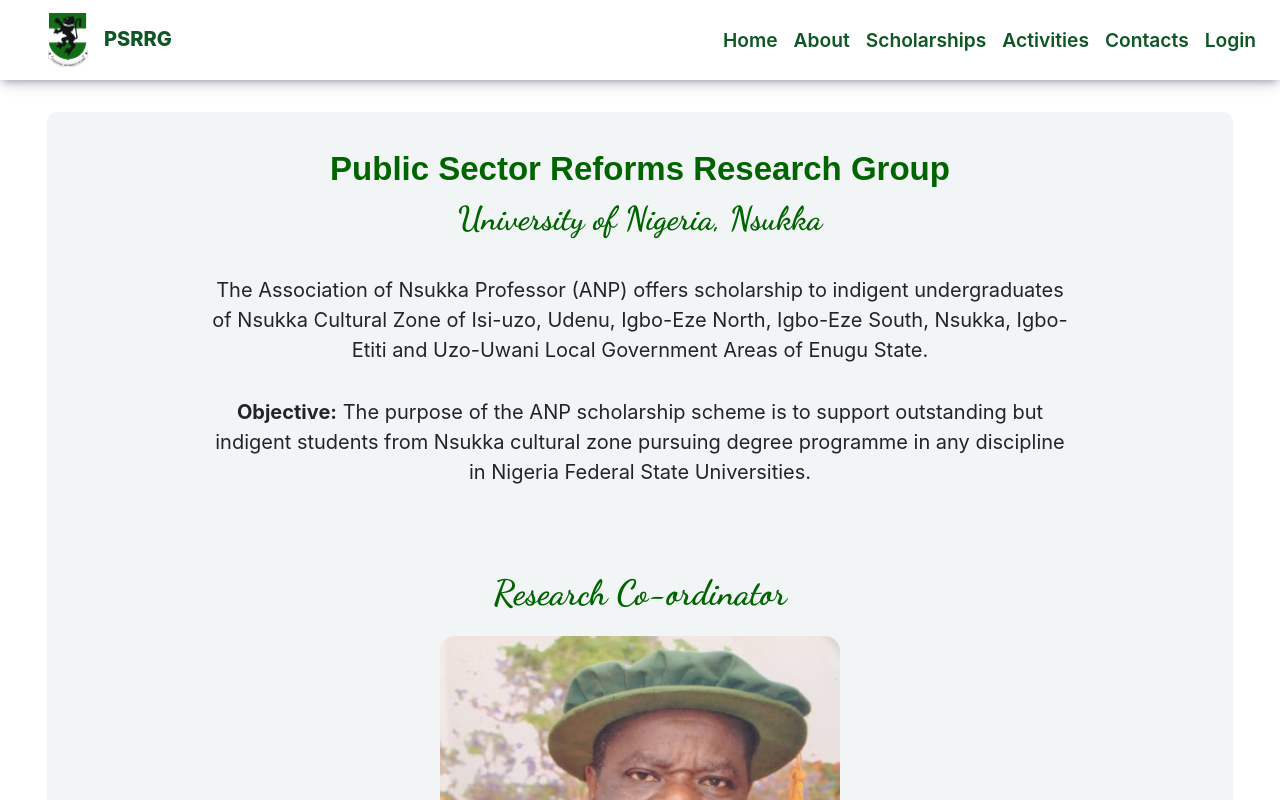
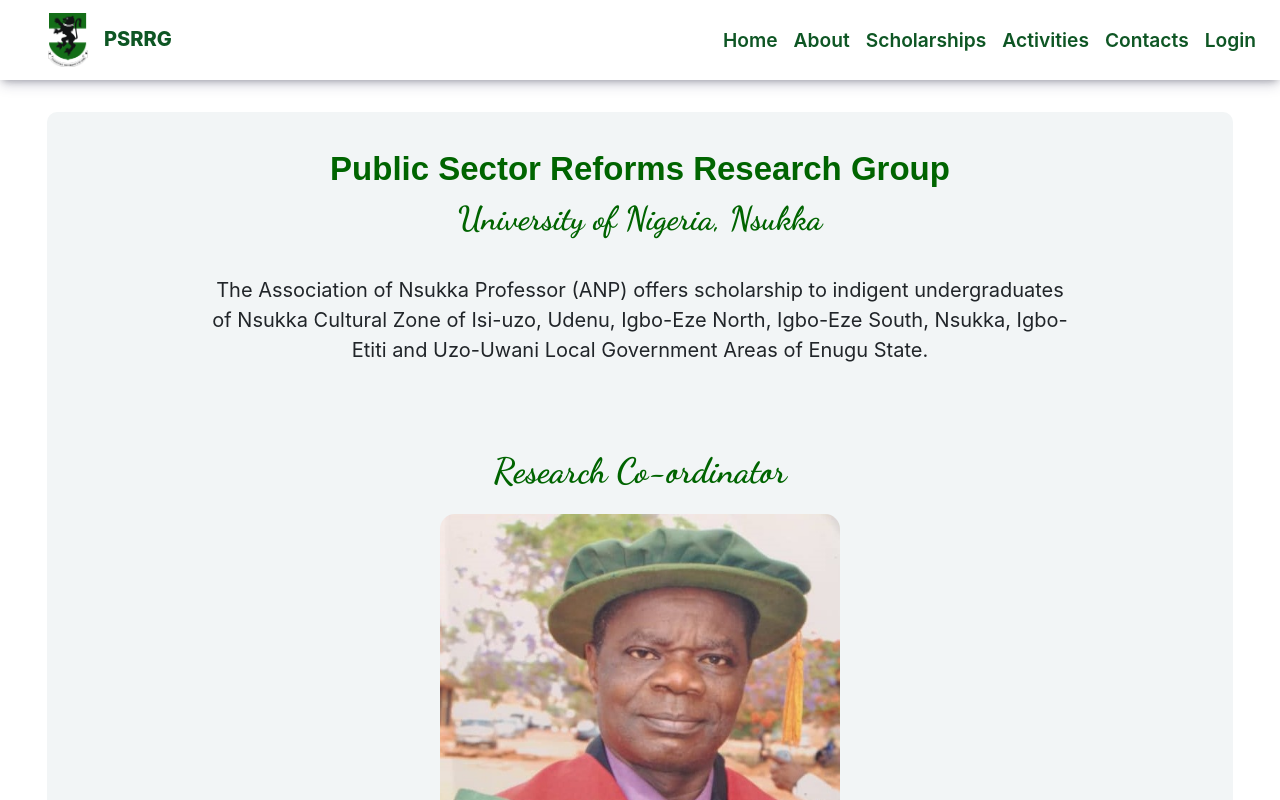
Before and after one commit to ekeneakubue/psrrg, a React (Create React App) app: page /about in a window 1280 px wide. Shown: the top 800 px of the page. Built offline with nearby package versions, Linux system fonts and the light colour scheme.

Commit message:
Update About.jsx

```diff
--- a/src/pages/about/About.jsx
+++ b/src/pages/about/About.jsx
@@ -15,11 +15,7 @@
                 undergraduates of Nsukka Cultural Zone of Isi-uzo, Udenu, Igbo-Eze North, Igbo-Eze
                 South, Nsukka, Igbo-Etiti and Uzo-Uwani Local Government Areas of Enugu State.
               </div>
-              <div className='contents'>
-                <b>Objective:</b> The purpose of the ANP scholarship scheme is to support outstanding but
-                indigent students from Nsukka cultural zone pursuing degree programme in any
-                discipline in Nigeria Federal State Universities.
-              </div>
+
 
               <div className="sub-title">Research Co-ordinator</div>
               <div class="co-ordinator">
```
